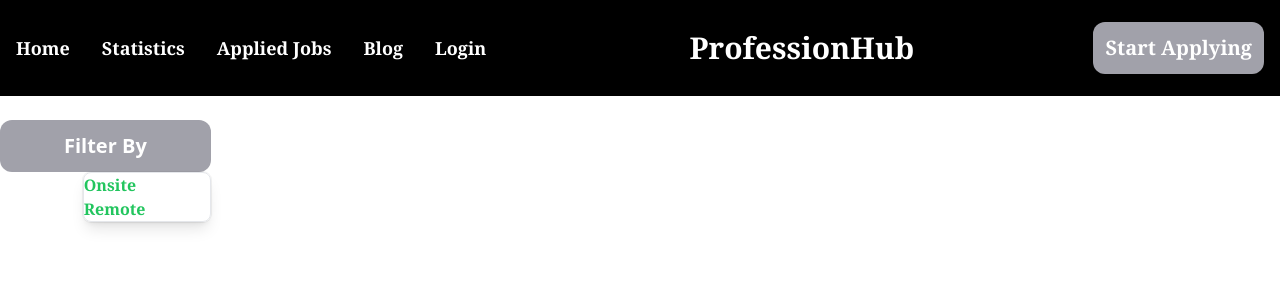
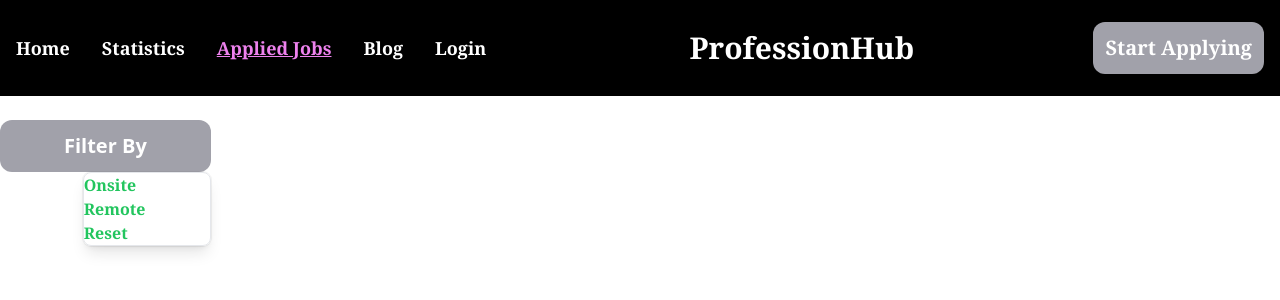
Before and after one commit to rojinaeva/ProfessionHub, a React (Vite) app: page /applied in a window 1280 px wide. Both pictures are taken after a click on the button "Filter By". Shown: the top 300 px of the page. Built offline with nearby package versions, Linux system fonts and the light colour scheme.

Commit message:
filter by remote/onsite functionaly added

```diff
--- /dev/null
+++ b/src/Components/ActiveLink/ActiveLink.css
@@ -0,0 +1,4 @@
+.active{
+    text-decoration: underline;
+    color:violet;
+}
--- /dev/null
+++ b/src/Components/ActiveLink/ActiveLink.jsx
@@ -0,0 +1,14 @@
+import React from 'react';
+import { NavLink } from 'react-router-dom';
+import './ActiveLink.css'
+
+const ActiveLink = ({to,children}) => {
+    return (
+               <NavLink to={to}
+                        className={({ isActive}) =>isActive ?"active": ""}>
+                    {children}
+                  </NavLink>
+    );
+};
+
+export default ActiveLink;
--- a/src/Components/Applied/Applied.jsx
+++ b/src/Components/Applied/Applied.jsx
@@ -6,19 +6,30 @@ const Applied = () => {
     const [open,setOpen]=useState(false);
 
     const appliedData=useLoaderData();
+    const [allAppliedData,setAllAppliedData]=useState(appliedData);
     // console.log(appliedData);
    const toggleDropdown=()=>{
       setOpen(!open);
    }
+
+   const handleFilterByJobsite=(jobSite)=>{
+      const filteredData=appliedData.filter(appData=>appData.job_site===jobSite);
+      setAllAppliedData(filteredData);
+   }
+   const handleReset=()=>{
+    setAllAppliedData(appliedData);
+   }
+
     return (
         <div>
-            <div className="relative inline-block mb-4 ">
+            <div className="relative inline-block mb-8 ">
                 <button onClick={()=>toggleDropdown()} className='bg-zinc-400 px-16 py-3 rounded-xl font-extrabold text-white text-xl hover:bg-zinc-500 mt-6 '>Filter By</button>
                 {
                     open && (
-                        <div className=' border border-gray absolute  right-0 w-32  rounded-lg shadow-lg ring-1 ring-black ring-opacity-5'>
-                            <p className='text-green-500 text-base font-semibold font-serif hover:bg-zinc-500 w-32'>Onsite</p>
-                            <p className='text-green-500 text-base font-semibold font-serif hover:bg-zinc-500 w-32'>Remote</p>
+                        <div className=' border border-gray absolute  right-0 w-32  rounded-lg shadow-lg ring-1 ring-black ring-opacity-5 flex flex-col'>
+                            <span onClick={()=>handleFilterByJobsite('Onsite')} className='text-green-500 text-base font-semibold font-serif hover:bg-zinc-500 w-32'>Onsite</span>
+                            <span onClick={()=>handleFilterByJobsite('Remote')} className='text-green-500 text-base font-semibold font-serif hover:bg-zinc-500 w-32'>Remote</span>
+                            <span onClick={()=>handleReset()} className='text-green-500 text-base font-semibold font-serif hover:bg-zinc-500 w-32'>Reset</span>
                         </div>
 
 
@@ -28,7 +39,7 @@ const Applied = () => {
             </div>
             <div>
                 {
-                    appliedData.map(appliedItem=><ReviewItem
+                    allAppliedData.map(appliedItem=><ReviewItem
                     key={appliedItem.id}
                     appliedItem={appliedItem}></ReviewItem>)
                 }
--- a/src/Components/Header/Header.jsx
+++ b/src/Components/Header/Header.jsx
@@ -1,6 +1,7 @@
 import React, { useState } from 'react';
 import { Link } from 'react-router-dom';
 import { Bars3Icon,XMarkIcon } from '@heroicons/react/24/solid'
+import ActiveLink from '../ActiveLink/ActiveLink';
 
 const Header = () => {
     const [open,setOpen]=useState(false);
@@ -15,11 +16,11 @@ const Header = () => {
                         }
             </div>
            <ul className={`md:flex md:static bg-current absolute ${open?'top-12':'-top-48'}`}>
-                <li className='mr-8  text-white text-lg font-bold hover:text-emerald-600'><Link to='/'>Home</Link></li>
-                <li className='mr-8   text-white text-lg font-bold hover:text-emerald-600'><Link to='/statistics'>Statistics</Link></li>
-                <li className='mr-8  text-white text-lg font-bold hover:text-emerald-600'><Link to='/applied'>Applied Jobs</Link></li>
-                <li className='mr-8  text-white text-lg font-bold hover:text-emerald-600'><Link to='/blog'>Blog</Link></li>
-                <li className='mr-6  text-white text-lg font-bold hover:text-emerald-600'><Link to='/login'>Login</Link></li>
+                <li className='mr-8  text-white text-lg font-bold hover:text-emerald-600'><ActiveLink to='/'>Home</ActiveLink></li>
+                <li className='mr-8   text-white text-lg font-bold hover:text-emerald-600'><ActiveLink to='/statistics'>Statistics</ActiveLink></li>
+                <li className='mr-8  text-white text-lg font-bold hover:text-emerald-600'><ActiveLink to='/applied'>Applied Jobs</ActiveLink></li>
+                <li className='mr-8  text-white text-lg font-bold hover:text-emerald-600'><ActiveLink to='/blog'>Blog</ActiveLink></li>
+                <li className='mr-6  text-white text-lg font-bold hover:text-emerald-600'><ActiveLink to='/login'>Login</ActiveLink></li>
             </ul>
             <h3 className='text-3xl font-extrabold text-white'>ProfessionHub</h3>
             <button className='bg-zinc-400 px-3 py-3 rounded-xl font-extrabold text-white text-xl hover:bg-zinc-500'>Start Applying</button>
--- a/src/Components/ReviewItem/ReviewItem.jsx
+++ b/src/Components/ReviewItem/ReviewItem.jsx
@@ -11,7 +11,7 @@ const ReviewItem = (props) => {
         <div className='mt-12 bg-current p-12'>
            <div className='p-4 border border-white rounded-xl'>
                <img className='h-48 w-96 rounded-lg mb-4' src={logo} alt="" />
-               <span className='text-white'>Id no :{id}</span>
+               {/* <span className='text-white'>Id no :{id}</span> */}
                 <h3 className='mt-8 text-white text-2xl font-extrabold font-serif'>{job_position}</h3>
                 <p className='mt-2 text-gray-300 font-semibold font-serif text-xl'>{company_name}</p>
                 <p className=' mt-4 '>
```
Also changed, not shown: 1 other file (tests, documents, lock files or other folders).
